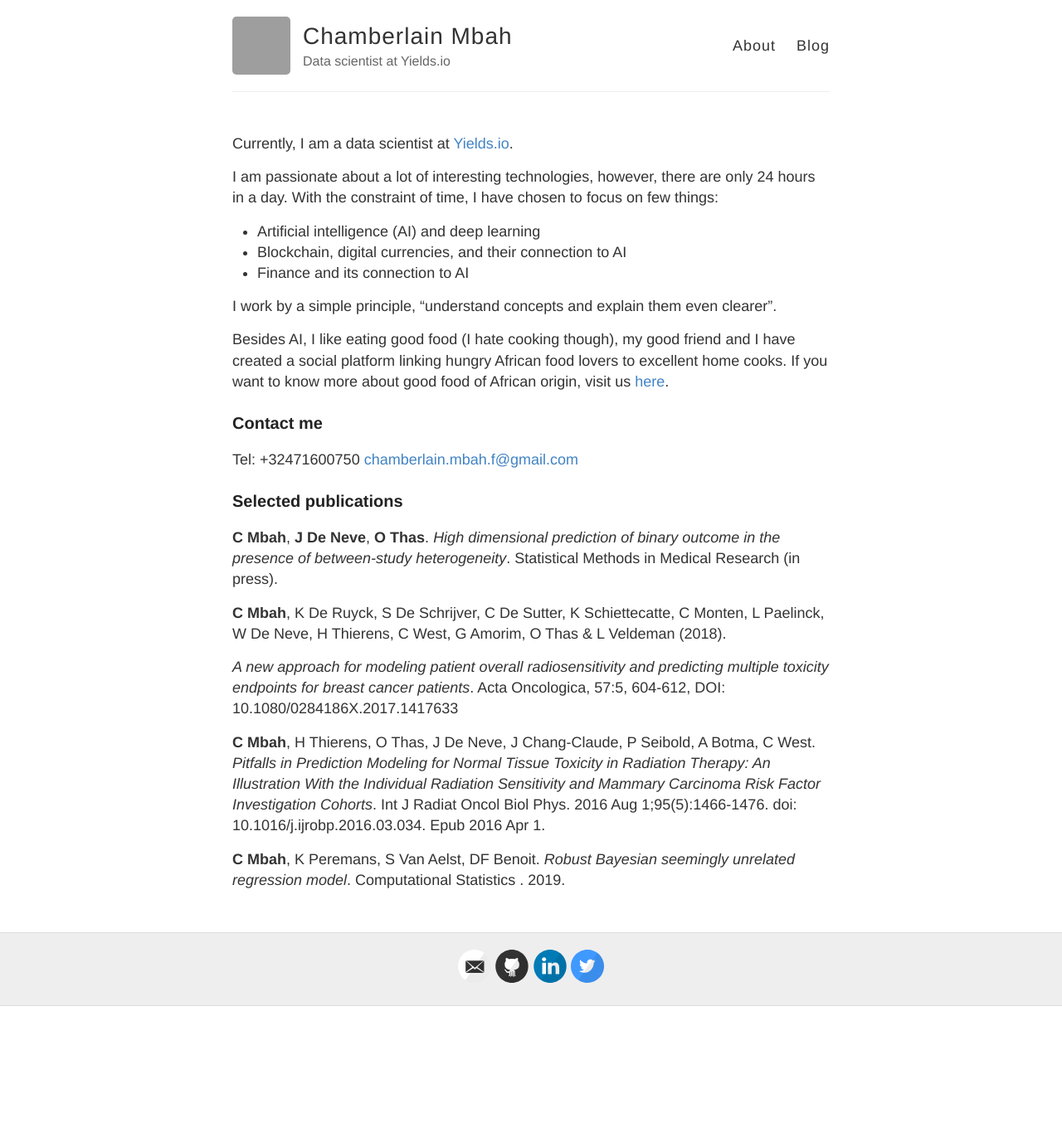
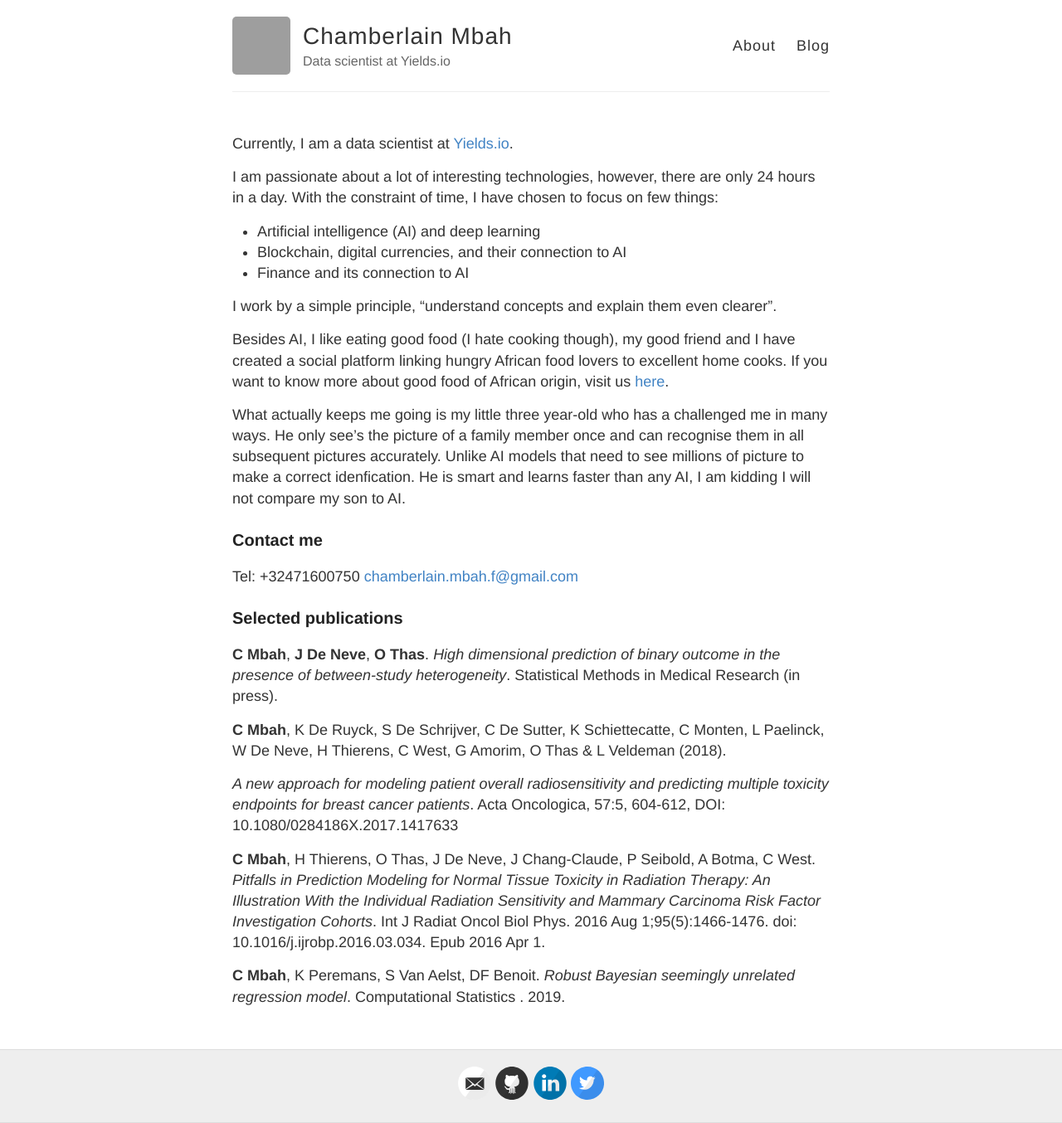
Before and after one commit to chambox/chambox.github.io, a Jekyll site: the page built from about.md, in a window 1280 px wide. Shown: the whole page at 83% size. Built offline with Jekyll 4.4.1, drawn with Linux system fonts in a browser that asks for light colours; before the commit the page ends 1213 px from its top, so only the background shows below that; part of the change alters nothing that is shown; grey boxes are pictures that could not be loaded.

Commit message:
new changes

```diff
--- a/_config.yml
+++ b/_config.yml
@@ -42,7 +42,7 @@ theme_settings:
   gitter:
   google_plus:
   instagram:
-  linkedin:  https://www.linkedin.com/in/chamberlain-mbah
+  linkedin:  https://www.linkedin.com/in/chamberlain-mbah/
   pinterest:
   reddit:
   soundcloud:
@@ -85,7 +85,7 @@ footer-links:
   flickr:
   github: chambox
   instagram:
-  linkedin: https://be.linkedin.com/in/chamberlain-mbah
+  linkedin: https://www.linkedin.com/in/chamberlain-mbah/
   pinterest:
   rss: # just type anything here for a working RSS icon
   twitter: ChamberlainMbah
--- a/about.md
+++ b/about.md
@@ -16,7 +16,7 @@ I work by a simple principle, "understand concepts and explain them even clearer
 Besides AI, I like eating good food (I hate cooking though), my good friend and I  have created a social platform linking hungry African food lovers to excellent home cooks.
 If you want to know more about good food of African origin, visit us [here](https://afroeat.be/).
 
-
+What actually keeps me going is my little three year-old who has a challenged me in many ways. He only see's the picture of a family member once and can recognise them in all subsequent pictures accurately. Unlike AI models that need to see millions  of picture to make a correct idenfication.  He is smart and learns faster than any AI, I am kidding I will not compare my son to AI.
 ### Contact me
 
 Tel: +32471600750
```
Also changed, not shown: 1 other file.
